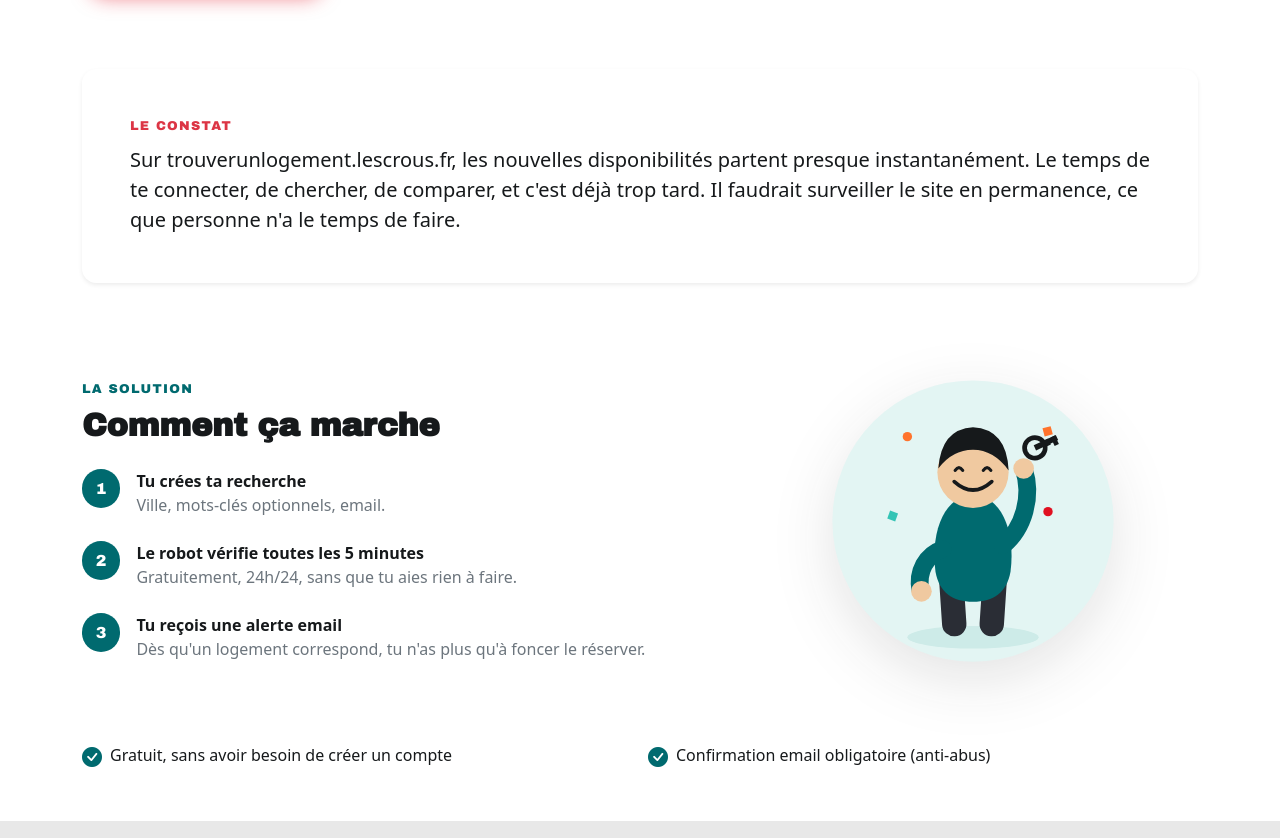
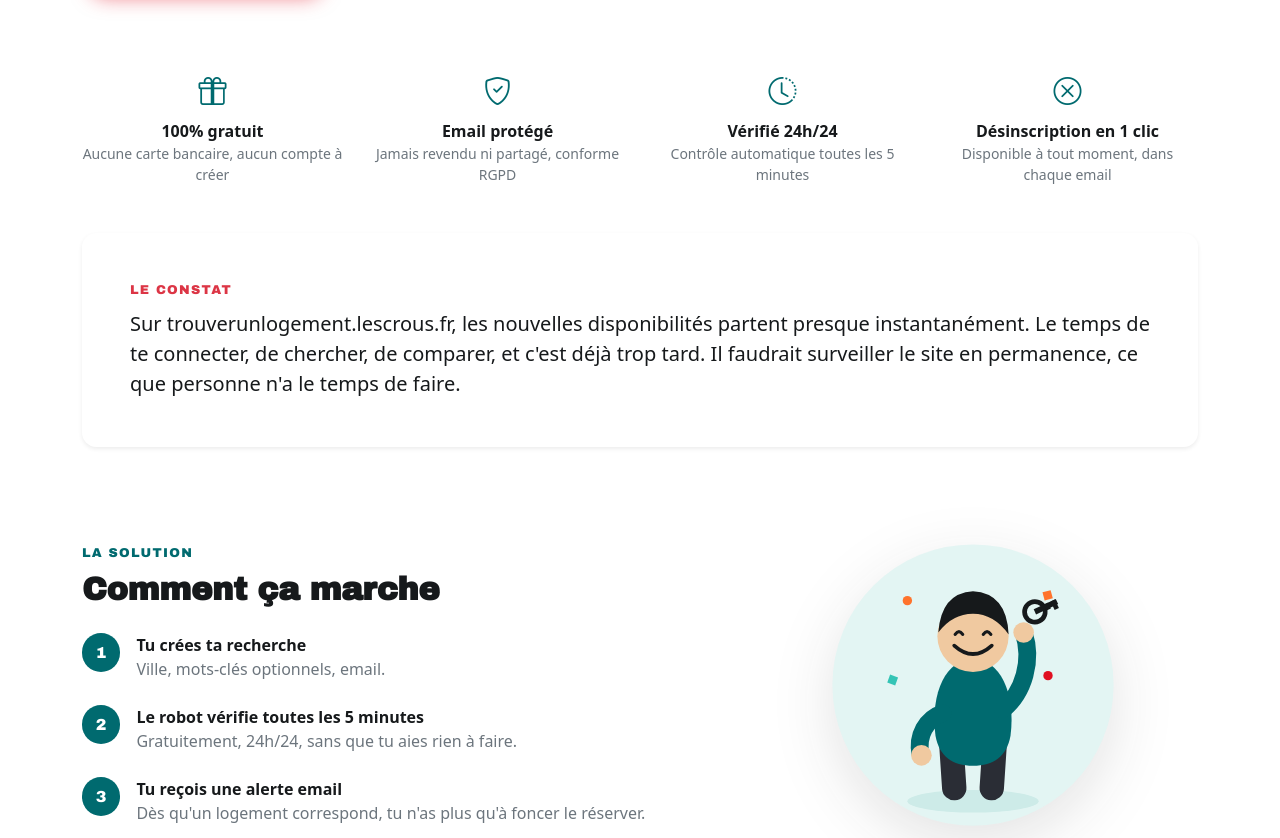
Before and after one commit to LZ-Aissam/logement-crous-alert, a website: page public/index.html in a window 1280 px wide. Shown: the part 601-1439 px from the top of the page. Drawn offline with nearby package versions, Linux system fonts and the light colour scheme.

Commit message:
feat: bandeau de confiance et section "pourquoi ce site existe"
Remplace le bloc a 2 items par un bandeau de 4 signaux de confiance
juste apres le hero (gratuit, RGPD, verification 24h/24, desabonnement
1 clic), et ajoute une section narrative avant la FAQ pour humaniser
le projet. Contenu 100% honnete, aucune donnee fabriquee.

```diff
--- a/public/index.html
+++ b/public/index.html
@@ -148,6 +148,33 @@
 
 <section class="py-4">
   <div class="container">
+    <div class="row g-4 text-center reveal">
+      <div class="col-6 col-md-3">
+        <i class="bi bi-gift fs-3 text-success"></i>
+        <div class="fw-semibold mt-2">100% gratuit</div>
+        <div class="text-secondary small">Aucune carte bancaire, aucun compte à créer</div>
+      </div>
+      <div class="col-6 col-md-3">
+        <i class="bi bi-shield-check fs-3 text-success"></i>
+        <div class="fw-semibold mt-2">Email protégé</div>
+        <div class="text-secondary small">Jamais revendu ni partagé, conforme RGPD</div>
+      </div>
+      <div class="col-6 col-md-3">
+        <i class="bi bi-clock-history fs-3 text-success"></i>
+        <div class="fw-semibold mt-2">Vérifié 24h/24</div>
+        <div class="text-secondary small">Contrôle automatique toutes les 5 minutes</div>
+      </div>
+      <div class="col-6 col-md-3">
+        <i class="bi bi-x-circle fs-3 text-success"></i>
+        <div class="fw-semibold mt-2">Désinscription en 1 clic</div>
+        <div class="text-secondary small">Disponible à tout moment, dans chaque email</div>
+      </div>
+    </div>
+  </div>
+</section>
+
+<section class="py-4">
+  <div class="container">
     <div class="card border-0 shadow-sm p-4 p-md-5 reveal" style="border-left: 5px solid var(--color-red);">
       <div class="section-eyebrow text-danger mb-2">Le constat</div>
       <p class="fs-5 mb-0">Sur trouverunlogement.lescrous.fr, les nouvelles disponibilités partent presque
@@ -190,25 +217,6 @@
             <div class="fw-semibold">Tu reçois une alerte email</div>
             <div class="text-secondary">Dès qu'un logement correspond, tu n'as plus qu'à foncer le réserver.</div>
           </div>
-        </div>
-      </div>
-    </div>
-  </div>
-</section>
-
-<section class="py-4">
-  <div class="container">
-    <div class="row g-3 reveal">
-      <div class="col-md-6">
-        <div class="d-flex align-items-start gap-2">
-          <i class="bi bi-check-circle-fill text-success fs-5"></i>
-          <span>Gratuit, sans avoir besoin de créer un compte</span>
-        </div>
-      </div>
-      <div class="col-md-6">
-        <div class="d-flex align-items-start gap-2">
-          <i class="bi bi-check-circle-fill text-success fs-5"></i>
-          <span>Confirmation email obligatoire (anti-abus)</span>
         </div>
       </div>
     </div>
@@ -345,6 +353,22 @@
           </form>
           <div id="result" class="alert d-none mt-4 mb-0" role="status"></div>
         </div>
+      </div>
+    </div>
+  </div>
+</section>
+
+<section class="py-5">
+  <div class="container">
+    <div class="row justify-content-center">
+      <div class="col-lg-8 text-center reveal">
+        <div class="section-eyebrow mb-2" style="color: var(--front-greenwater);">Pourquoi ce site existe</div>
+        <h2 class="fw-bold mb-3">Un robot fait par et pour les étudiants</h2>
+        <p class="fs-5 text-secondary mb-0">Ce site est né d'une frustration très simple : rafraîchir la page du
+        CROUS à la main, en boucle, en espérant tomber sur le bon logement avant tout le monde. Alerte Logement
+        CROUS automatise cette surveillance pour que tu n'aies plus à le faire. C'est un projet indépendant et non
+        commercial, non affilié au CROUS : pas de publicité, pas de revente de données, juste un robot qui
+        travaille pour toi.</p>
       </div>
     </div>
   </div>
```
